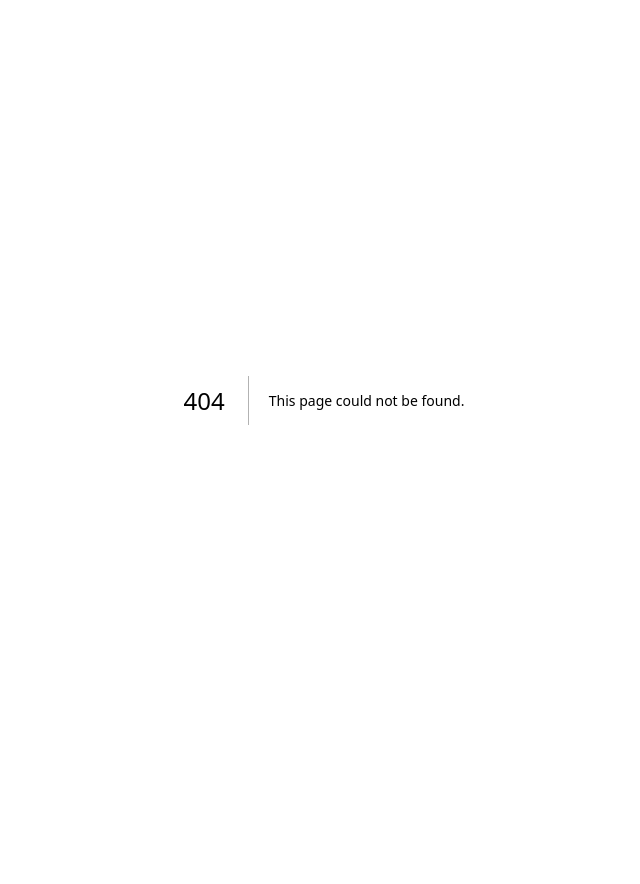
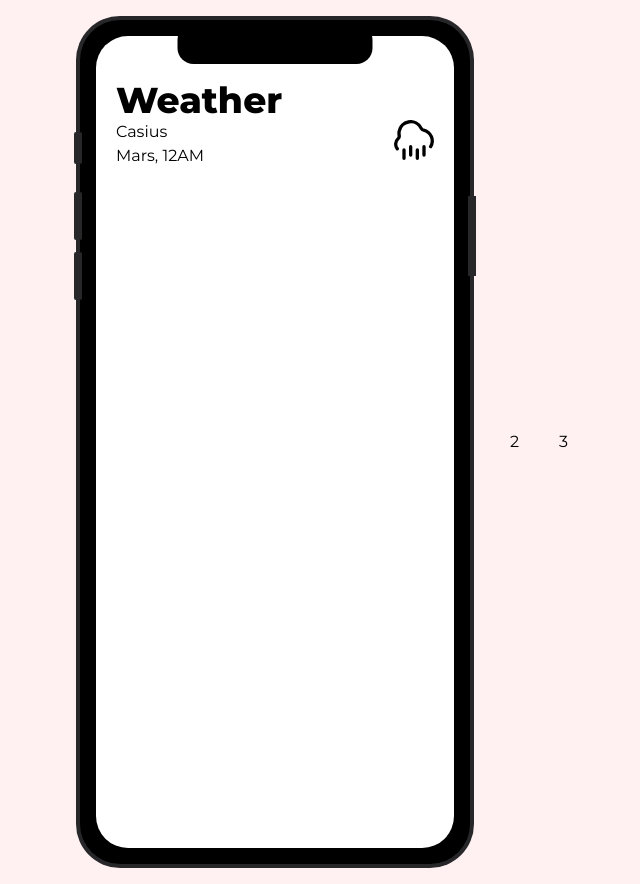
Before and after one commit to Eastynfromeast/nomad-market-14, a Next.js app: page /tailwind/a24 in a window 1280 px wide. Before the commit this address had no page. Shown: the whole page, without its empty margins (316-956 px from the left). Before the commit the page ends 800 px from the top, so only its background shows below. Built offline with nearby package versions, Linux system fonts and the light colour scheme.

Commit message:
add a24 page for the last assignment of tailwind css

```diff
--- a/app/globals.css
+++ b/app/globals.css
@@ -1,8 +1,21 @@
+@import url("https://fonts.googleapis.com/css2?family=Montserrat:ital,wght@0,100..900;1,100..900&family=Raleway:ital,wght@0,100..900;1,100..900&display=swap");
+
 @tailwind base;
 @tailwind components;
 @tailwind utilities;
 
 @layer base {
+	@font-face {
+		font-family: "Montserrat", sans-serif;
+		font-optical-sizing: auto;
+		font-weight: 400 600;
+		font-style: normal;
+		src: url("https://fonts.googleapis.com/css2?family=Montserrat:ital,wght@0,100..900;1,100..900&family=Raleway:ital,wght@0,100..900;1,100..900&display=swap");
+	}
+
+	html {
+		font-family: "Montserrat", sans-serif;
+	}
 	a {
 		@apply text-blue-500;
 	}
@@ -12,6 +25,9 @@
 	.text-bigger-hello {
 		@apply text-3xl font-semibold;
 	}
+	.min-w-iphone {
+		@apply w-[390px] h-[844px];
+	}
 }
 
 @layer components {
@@ -19,3 +35,7 @@
 		@apply bg-banana h-10 rounded-eleven;
 	}
 }
+
+* {
+	font-family: "Montserrat", sans-serif;
+}
--- /dev/null
+++ b/app/tailwind/a24/page.tsx
@@ -0,0 +1,39 @@
+export default function TailWindLast() {
+	return (
+		<main className="bg-rose-50 w-full min-h-screen p-5 flex flex-row justify-center items-center gap-10 ">
+			<section className="relative min-w-iphone rounded-[2.5rem] bg-black p-4 ring-4 ring-zinc-800">
+				<div>
+					<span className="absolute left-1/2 top-1 h-10 w-[50%] -translate-x-1/2 rounded-2xl bg-black text-transparent">notch</span>
+					<ul className="absolute -left-1.5 top-28 flex flex-col gap-3 *:w-2 *:rounded-sm *:bg-zinc-800 *:text-transparent">
+						<li className="mb-4 h-8">소리</li>
+						<li className="h-12">볼륨 업</li>
+						<li className="h-12">볼륨 다운</li>
+					</ul>
+					<span className="absolute -right-1.5 top-44 h-20 w-2 bg-zinc-800 text-transparent">전원</span>
+				</div>
+				<div className="flex h-full min-h-full w-full flex-col overflow-hidden rounded-[2rem] bg-white  pt-11 pb-10  px-5">
+					<header>
+						<h1 className="text-4xl font-extrabold">Weather</h1>
+					</header>
+					<section>
+						<ul>
+							<li className="flex flex-row justify-between">
+								<div>
+									<h3>Casius</h3>
+									<span>Mars, 12AM</span>
+								</div>
+								<div>
+									<svg className="size-10 fill-current" xmlns="http://www.w3.org/2000/svg" viewBox="0 0 24 24">
+										<path d="M14,24a1,1,0,0,1-1-1V18a1,1,0,0,1,2,0v5A1,1,0,0,1,14,24ZM6,24a1,1,0,0,1-1-1V18a1,1,0,0,1,2,0v5A1,1,0,0,1,6,24Zm12-2a1,1,0,0,1-1-1V16a1,1,0,0,1,2,0v5A1,1,0,0,1,18,22Zm-8,0a1,1,0,0,1-1-1V16a1,1,0,0,1,2,0v5A1,1,0,0,1,10,22ZM2,18.328a1,1,0,0,1-.777-.371A5.532,5.532,0,0,1,1.8,10.43a1,1,0,0,0,.345-.9,8.147,8.147,0,0,1-.033-2.889A7.945,7.945,0,0,1,8.5.138a8.052,8.052,0,0,1,8.734,4.438,1.039,1.039,0,0,0,.743.57A7.55,7.55,0,0,1,22.846,16.5a1,1,0,0,1-1.692-1.068,5.537,5.537,0,0,0-3.571-8.325,3.009,3.009,0,0,1-2.158-1.672A6,6,0,0,0,4.086,6.967a6.136,6.136,0,0,0,.024,2.18,3,3,0,0,1-.964,2.763A3.518,3.518,0,0,0,2.777,16.7,1,1,0,0,1,2,18.328Z" />
+									</svg>
+								</div>
+							</li>
+						</ul>
+					</section>
+				</div>
+			</section>
+			<div>2</div>
+			<div>3</div>
+		</main>
+	);
+}
```
